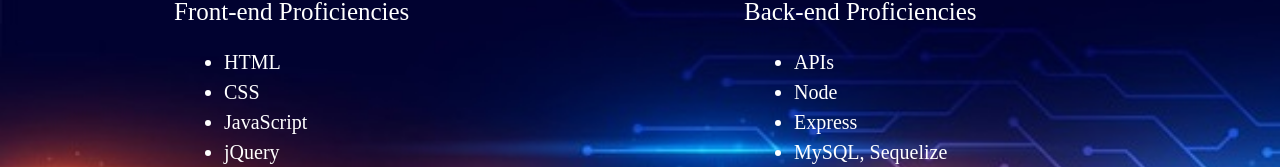
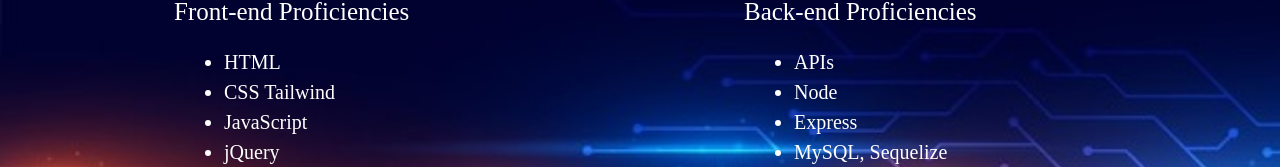
Before and after one commit to Hoffalypse/bryan-wienhoff-portfolio, a React (Create React App) app: page / in a window 1280 px wide. Both pictures are taken after a click on the button "Resume". Shown: the part 196-363 px from the top of the page. Built offline with nearby package versions, Linux system fonts and the light colour scheme; a web font is replaced by a local one.

Commit message:
added tailwind to proficiencies

```diff
--- a/src/components/Resume.js
+++ b/src/components/Resume.js
@@ -10,7 +10,7 @@
                     <ul>
                         <p className="res">Front-end Proficiencies</p>
                         <li className="list">HTML</li>
-                        <li className="list">CSS</li>
+                        <li className="list">CSS Tailwind</li>
                         <li className="list">JavaScript</li>
                         <li className="list">jQuery</li>
                         <li className="list">Responsive Design</li>
```
